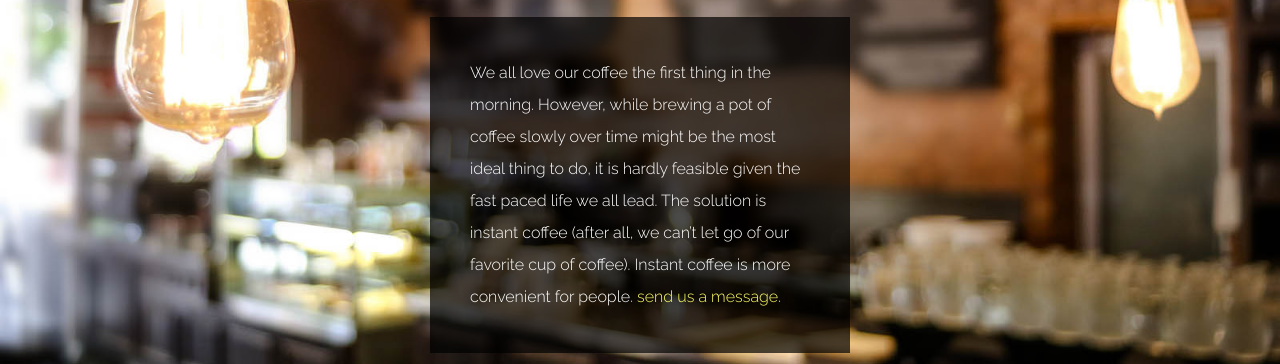
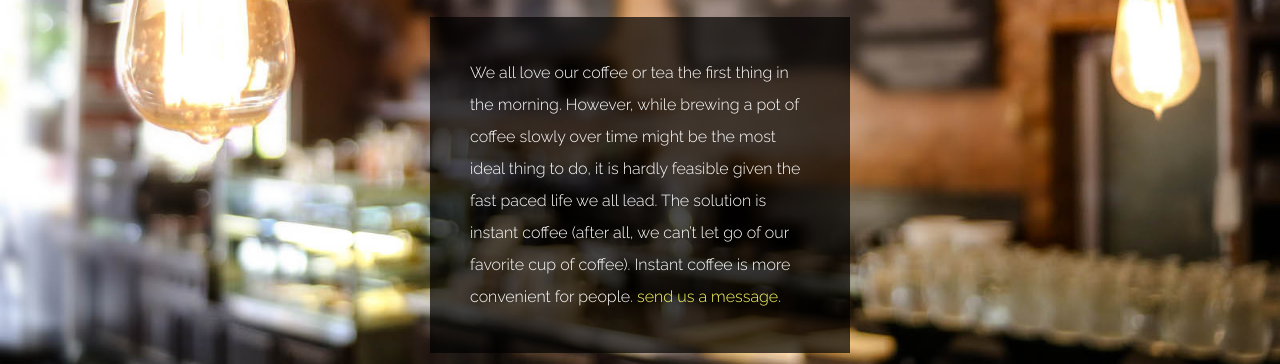
Before and after one commit to swati0806/cloudcafe, a plain HTML site: page index.html in a window 1280 px wide. Shown: the part 423-787 px from the top of the page. Drawn offline with nearby package versions, Linux system fonts and the light colour scheme.

Commit message:
Update index.html

```diff
--- a/index.html
+++ b/index.html
@@ -36,7 +36,7 @@
                 </div>
                 <div class="bg-black bg-opacity-70 p-10 mb-5">
                     <p class="text-white leading-8 text-sm font-light">
-                        We all love our coffee the first thing in the morning. However, while brewing a pot of coffee slowly over time might be the most ideal thing to do, it is hardly feasible given the fast paced life we all lead.
+                        We all love our coffee or tea the first thing in the morning. However, while brewing a pot of coffee slowly over time might be the most ideal thing to do, it is hardly feasible given the fast paced life we all lead.
 
                         The solution is instant coffee (after all, we can’t let go of our favorite cup of coffee). Instant coffee is more convenient for people. <a rel="nofollow" href="#contact" target="_parent">send us a message</a>. </p>
                 </div>
```
